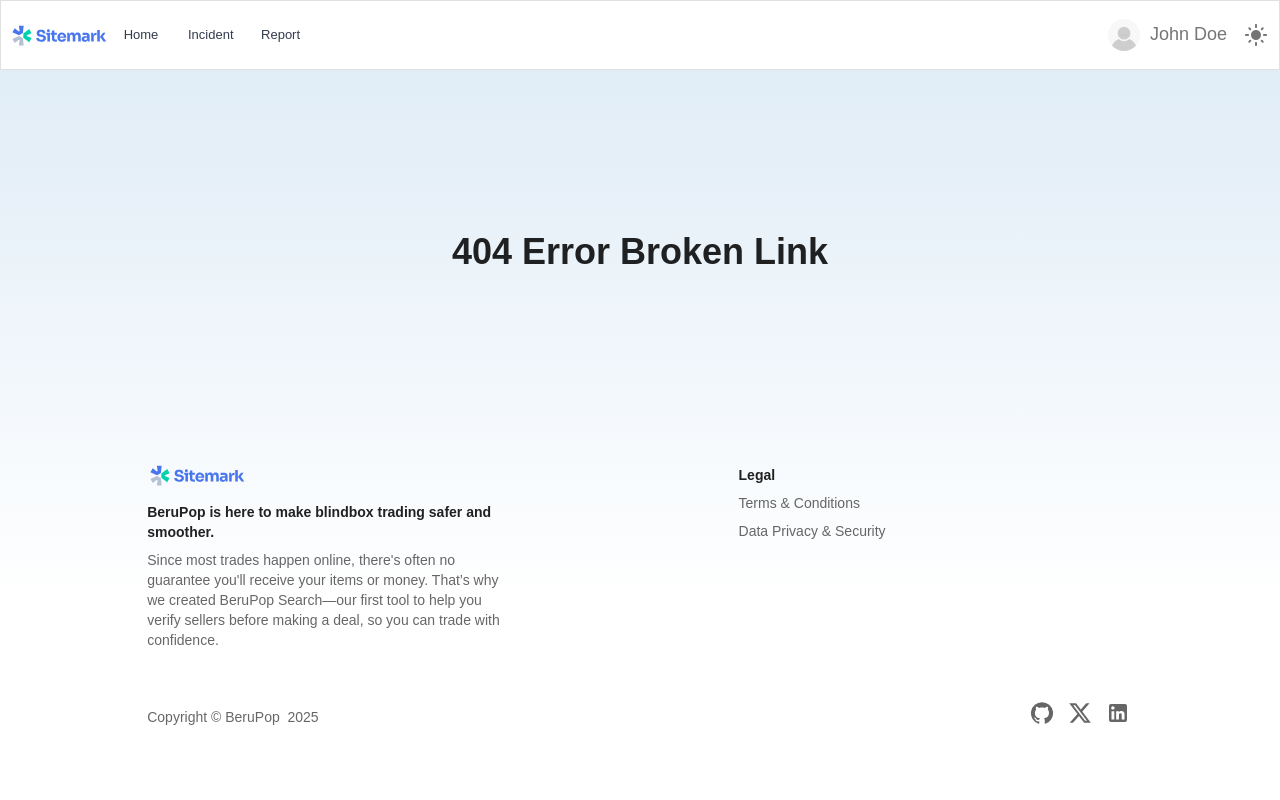
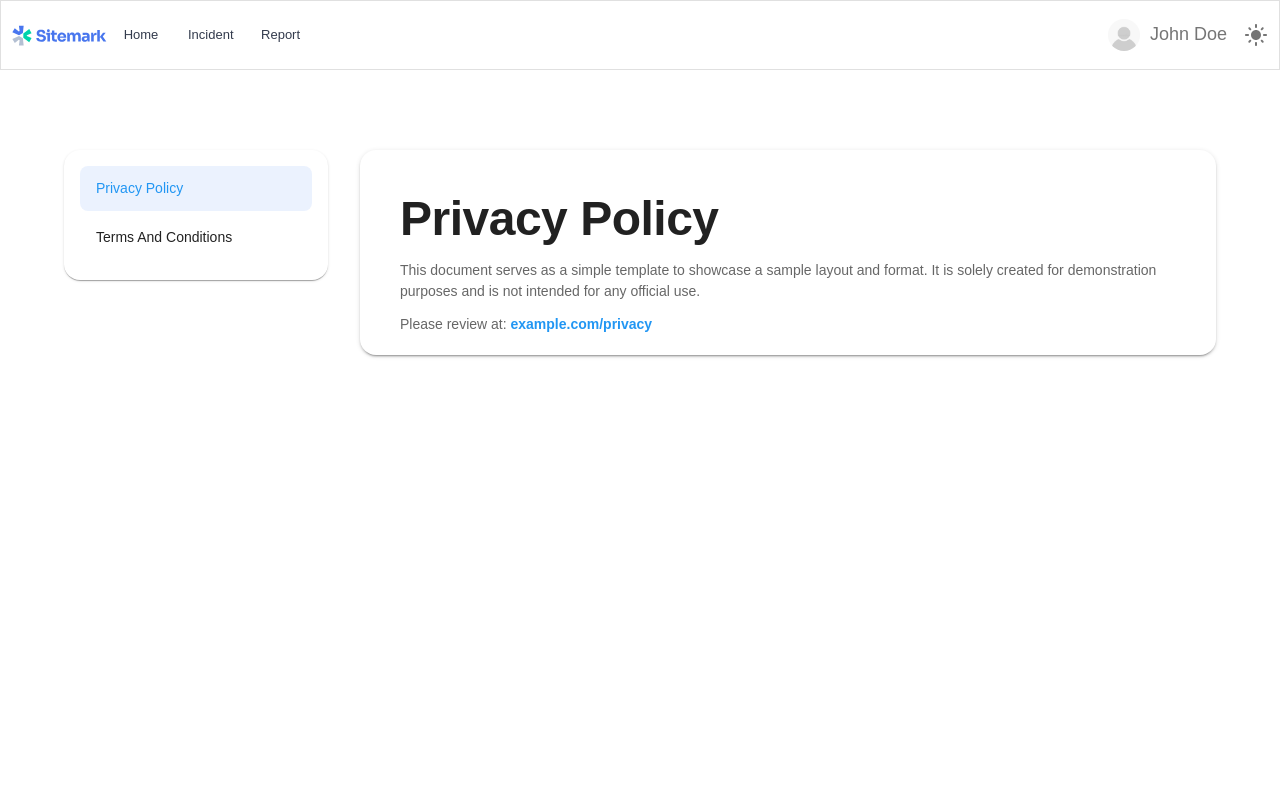
Before and after one commit to Neix20/ReactTemplate, a React (Vite) app: page /privacy-policy in a window 1280 px wide. Shown: the top 800 px of the page. Built offline with nearby package versions, Linux system fonts and the light colour scheme; what aws-amplify would draw is missing.

Commit message:
feat: Update

```diff
--- /dev/null
+++ b/src/app/User/LegalDocuments/components/PrivacyPolicy.jsx
@@ -0,0 +1,26 @@
+import React from "react";
+import { Typography, Link } from "@mui/material";
+
+const PrivacyPolicy = () => {
+  return (
+    <>
+      <Typography variant="h1" gutterBottom>
+        Privacy Policy
+      </Typography>
+      <Typography variant="body1" color="text.secondary" gutterBottom>
+        This document serves as a simple template to showcase a sample layout and format. It is solely created for demonstration
+        purposes and is not intended for any official use.
+      </Typography>
+      <Typography variant="body1" color="text.secondary">
+        Please review at:{" "}
+        <Typography component="span" sx={{ fontWeight: "bold" }}>
+          <Link href="https://example.com/privacy" underline="hover" color="primary.main">
+            example.com/privacy
+          </Link>
+        </Typography>
+      </Typography>
+    </>
+  );
+};
+
+export default PrivacyPolicy;
--- /dev/null
+++ b/src/app/User/LegalDocuments/components/TermsAndConditions.jsx
@@ -0,0 +1,29 @@
+import React from "react";
+import { Typography, Link } from "@mui/material";
+
+const TermsAndConditions = () => {
+  return (
+    <>
+        <Typography variant="h1" component="h1" gutterBottom>
+            Welcome to Startup Documentation
+        </Typography>
+
+        <Typography variant="body1" color="text.secondary" gutterBottom>
+            This document serves as a simple template to showcase a sample layout and format. It is solely created for demonstration
+            purposes and is not intended for any official use.
+        </Typography>
+
+        <Typography variant="body1" color="text.secondary">
+            Please visit:{" "}
+            <Typography component="span" sx={{ fontWeight: 'bold' }}>
+            <Link href="https://nextjstemplates.com/docs" underline="hover" color="primary.main">
+                nextjstemplates.com/docs
+            </Link>
+            </Typography>{" "}
+            to check out the real docs, setup guide and even video instructions
+        </Typography>
+    </>
+  );
+};
+
+export default TermsAndConditions;
--- /dev/null
+++ b/src/app/User/LegalDocuments/index.jsx
@@ -0,0 +1,116 @@
+import React, { useEffect, useState } from "react";
+import { useLocation, useNavigate } from "react-router-dom";
+import { Container, Grid2, Button, Paper, Box, Card, CardContent, List, ListItem, ListItemText, ListItemButton,} from "@mui/material";
+
+import TermsAndConditions from "./components/TermsAndConditions";
+import PrivacyPolicy from "./components/PrivacyPolicy";
+
+const LegalDocs = () => {
+  const [mobileMenuOpen, setMobileMenuOpen] = useState(false);
+  const [content, setContent] = useState("Loading...");
+  const location = useLocation();
+  const navigate = useNavigate();
+
+  const sidebarItems = [
+    { text: "Privacy Policy", path: "privacy-policy" },
+    { text: "Terms And Conditions", path: "terms-and-conditions" },
+  ];
+
+  const toggleMobileMenu = () => {
+    setMobileMenuOpen(!mobileMenuOpen);
+  };
+
+  // Simulate fetching data based on the route
+  useEffect(() => {
+    const currentPath = location.pathname.split("/").pop();
+
+    // Simulate API call with timeout
+    const fetchContent = async () => {
+      setContent(`Content loaded for "${currentPath}"`);
+    };
+
+    fetchContent();
+  }, [location.pathname]);
+
+  const renderContent = (section) => {
+    switch (section) {
+      case "terms-and-conditions":
+        return <TermsAndConditions />;
+      case "privacy-policy":
+        return <PrivacyPolicy />;
+    }
+  };
+
+
+  return (
+    <Box sx={{ bgcolor: "background.default", minHeight: "100vh" }}>
+      <Container maxWidth="lg">
+        <Box sx={{ py: { xs: 6, md: 10 } }}>
+          <Grid2 container spacing={4}>
+            {/* Sidebar */}
+            <Grid2 iitem size={{
+                xs: 12,
+                sm: 3
+              }}>
+              <Box sx={{ display: { xs: "none", lg: "block" } }}>
+                <Paper elevation={1} sx={{ p: 2, borderRadius: 2, position: "sticky", top: 90 }}>
+                  <List sx={{ p: 0 }}>
+                    {sidebarItems.map((item, index) => {
+                      const isActive = location.pathname.endsWith(item.path);
+                      return (
+                        <ListItem key={index} disablePadding>
+                          <ListItemButton
+                            onClick={() => navigate(`/${item.path}`)}
+                            sx={{
+                              bgcolor: isActive ? "rgba(59, 130, 246, 0.1)" : "transparent",
+                              borderRadius: 1,
+                              mb: 0.5,
+                              "&:hover": {
+                                bgcolor: isActive
+                                  ? "rgba(59, 130, 246, 0.15)"
+                                  : "rgba(0, 0, 0, 0.04)",
+                              },
+                            }}
+                          >
+                            <ListItemText
+                              primary={item.text}
+                              slotProps ={{ primary: {
+                                color: isActive ? "primary.main" : "text.primary",
+                                fontWeight: isActive ? 500 : 400,
+                              }}}
+                            />
+                          </ListItemButton>
+                        </ListItem>
+                      );
+                    })}
+                  </List>
+                </Paper>
+              </Box>
+
+              {/* Mobile Menu Toggle */}
+              <Box sx={{ display: { lg: "none" }, mb: 4 }}>
+                <Button variant="outlined" fullWidth onClick={toggleMobileMenu}>
+                  Documentation Menu
+                </Button>
+              </Box>
+            </Grid2>
+
+            {/* Main Content */}
+            <Grid2 item size={{
+                xs: 12,
+                sm: 9
+              }}>
+              <Card elevation={2} sx={{ borderRadius: 2 }}>
+              <CardContent sx={{ p: { xs: 3, sm: 4, md: 5 } }}>
+                {renderContent(location.pathname.split("/").pop())}
+              </CardContent>
+              </Card>
+            </Grid2>
+          </Grid2>
+        </Box>
+      </Container>
+    </Box>
+  );
+};
+
+export default LegalDocs;
--- a/src/app/routes/UserRoutes.jsx
+++ b/src/app/routes/UserRoutes.jsx
@@ -5,6 +5,9 @@ import Home from "@app/User/Home";
 
 import Incident from "@app/User/Incident";
 import IncidentDetails from "@app/User/Incident/IncidentDetails";
+
+import PrivacyPolicy from "@app/User/LegalDocuments";
+import TermsAndConditions from "@app/User/LegalDocuments";
 
 import Report from "@app/User/Report";
 
@@ -50,6 +53,22 @@ const menuItems = [
         element: <Report />
     },
     {
+        id: "user-privacy-policy",
+        title: "privacy_policy",
+        show: false,
+        url: '/privacy-policy',
+        type: "item",
+        element: <PrivacyPolicy />
+    },
+    {
+        id: "user-terms-and-conditions",
+        title: "terms-and-conditions",
+        show: false,
+        url: '/terms-and-conditions',
+        type: "item",
+        element: <TermsAndConditions />
+    },
+    {
         id: "user-error",
         title: "error",
         url: '*',
```
